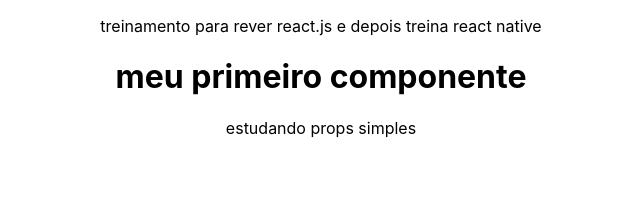
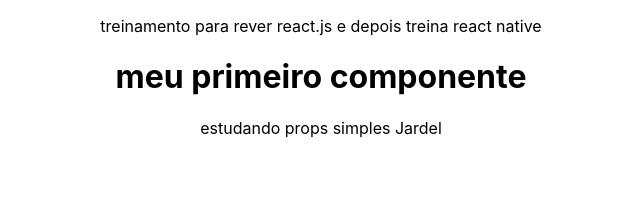
Before and after one commit to jadelcruz1/my-app--react, a React (Create React App) app: page / in a window 1280 px wide. Shown: the top 208 px of the page, without its empty margins (319-959 px from the left). Built offline with nearby package versions, Linux system fonts and the light colour scheme.

Commit message:
estudando props simples - correto

```diff
--- a/src/App.js
+++ b/src/App.js
@@ -10,7 +10,7 @@ function App() {
 
       <HelloWorld />
 
-      <SayMyName/>
+      <SayMyName nome="Jardel"/>
 
     </div>
   );
--- a/src/components/SayMyName.js
+++ b/src/components/SayMyName.js
@@ -1,7 +1,7 @@
-function SayMyName(){
+function SayMyName(props){
     return(
         <div>
-            estudando props simples
+            estudando props simples {props.nome}
         </div>
 
     )
```
